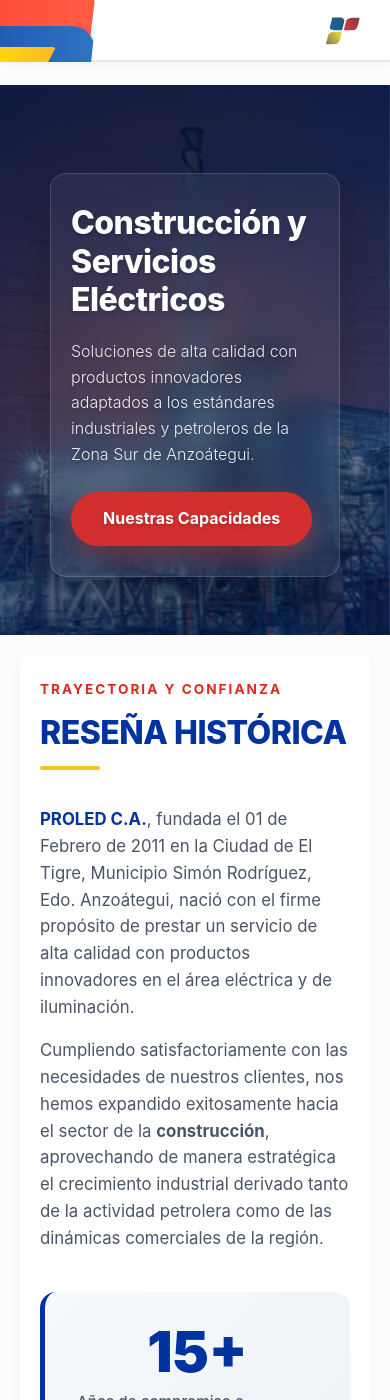
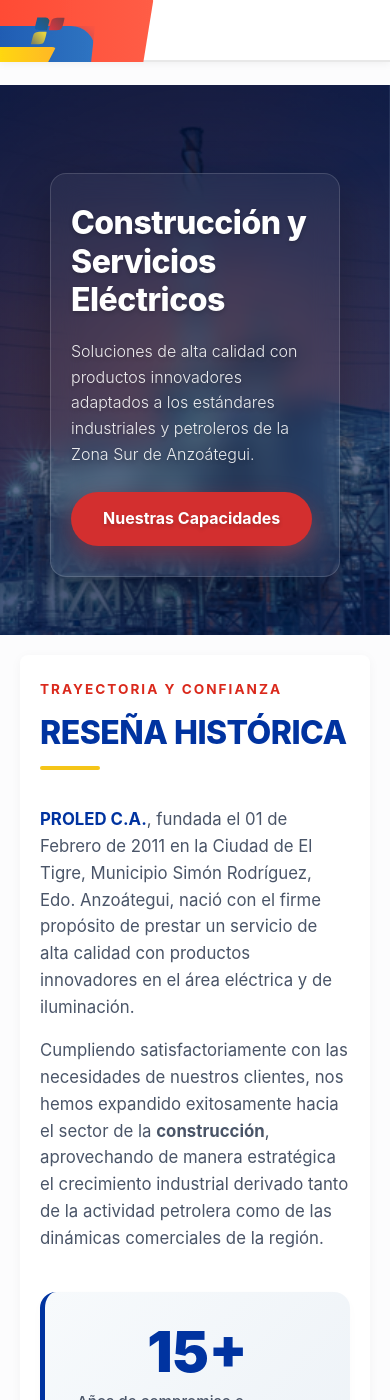
Before and after one commit to ing-nestorgomez/belorp, a Jekyll site: the page built from index.html, in a window 390 px wide and 1400 px high. Built offline with Jekyll 4.4.1, drawn with Linux system fonts in a browser that asks for light colours.

Commit message:
Update CSS comments and minor adjustments

```diff
--- a/assets/css/styles.css
+++ b/assets/css/styles.css
@@ -21,7 +21,7 @@
 }
 
 /* ==========================================================================
-   2. HEADER FIJO Y FRANJAS CORPORATIVAS
+   2. HEADER FIJO Y FRANJAS CORPORATIVAS (INTACTO)
    ========================================================================== */
 .top-bar {
   position: fixed;
@@ -39,7 +39,7 @@
   box-shadow: 0 4px 20px rgba(0, 0, 0, 0.08);
 }
 
-.top-bar .container {
+.container {
   max-width: 1600px;
   margin: 0 auto;
   padding: 0 40px;
@@ -61,7 +61,6 @@
   overflow: visible;
   margin: 0;
   padding: 0;
-  pointer-events: none; /* Evita que las franjas bloqueen el cursor si cubren pantalla */
 }
 
 .stripe {
@@ -74,7 +73,6 @@
   transform: translateX(-100%);
   margin: 0;
   padding: 0;
-  pointer-events: auto;
 }
 
 /* Franja Roja */
@@ -131,7 +129,7 @@
 .stripes-container:hover .stripe-yellow { box-shadow: 0 4px 16px rgba(245, 197, 24, 0.4); }
 
 /* ==========================================================================
-   3. LOGO Y ADAPTACIÓN RESPONSIVA
+   3. LOGO Y ADAPTACIÓN EN PANTALLAS PEQUEÑAS
    ========================================================================== */
 
 .logo-container {
@@ -139,11 +137,10 @@
   padding: 6px 10px;
   border-radius: 8px;
   transition: all 0.3s ease;
-  z-index: 1002; /* Coloca el logo por encima de las franjas si interactúan */
+  z-index: 1002;
   display: flex;
   align-items: center;
   position: relative;
-  margin-left: auto; /* Empuja el logo hacia la derecha dentro del padding de container */
 }
 
 .logo-container:hover {
@@ -162,18 +159,15 @@
   object-fit: contain;
 }
 
-/* Adaptación para pantallas pequeñas */
+/* Ajuste directo sobre el logo para pantallas pequeñas */
 @media (max-width: 768px) {
-  .top-bar .container {
-    padding: 0 20px; /* <--- Crea un espacio interno para que el logo no toque el borde derecho */
-  }
-
-  .stripe-red {
-    width: 50%; /* Reduce la franja roja en móviles para dar suficiente aire al isotipo */
+  /* Añadimos un margen directamente a la derecha del logo en móviles */
+  .logo-container {
+    margin-right: 15px;
   }
 
   .logo-icon img {
-    height: 38px; /* Tamaño idóneo para el isotipo en teléfonos */
+    height: 38px; /* Altura idónea del isotipo */
   }
 }
 
@@ -184,7 +178,7 @@
 .dropdown-menu {
   position: absolute;
   top: calc(100% + 12px);
-  right: 0; /* Se alinea con el borde derecho del logo */
+  right: 0;
 
   opacity: 0;
   visibility: hidden;
@@ -212,12 +206,12 @@
   transform: translateY(0);
 }
 
-/* Pico / Indicador Triangular Superior apuntando al logo */
+/* Pico / Indicador Triangular Superior */
 .dropdown-menu::before {
   content: '';
   position: absolute;
   top: -8px;
-  right: 18px; /* Posicionado centrado bajo el isotipo en móviles */
+  right: 18px;
   transform: rotate(45deg);
   width: 16px;
   height: 16px;
```
